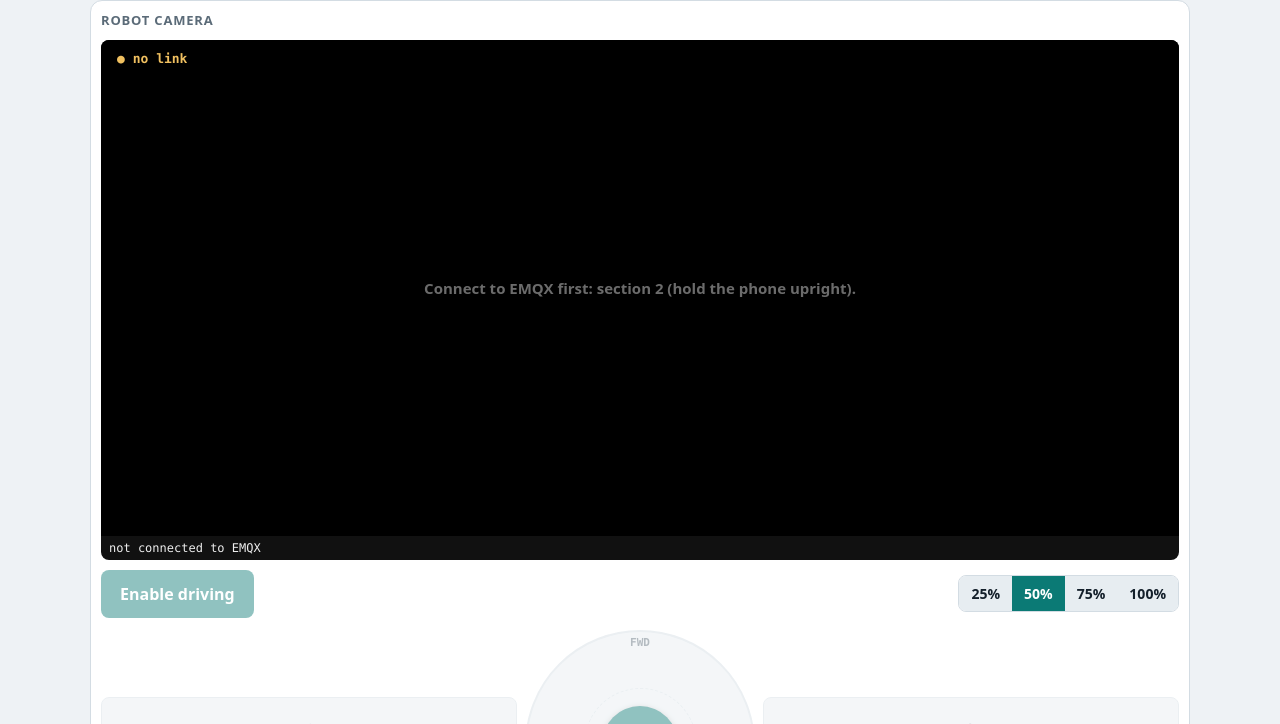
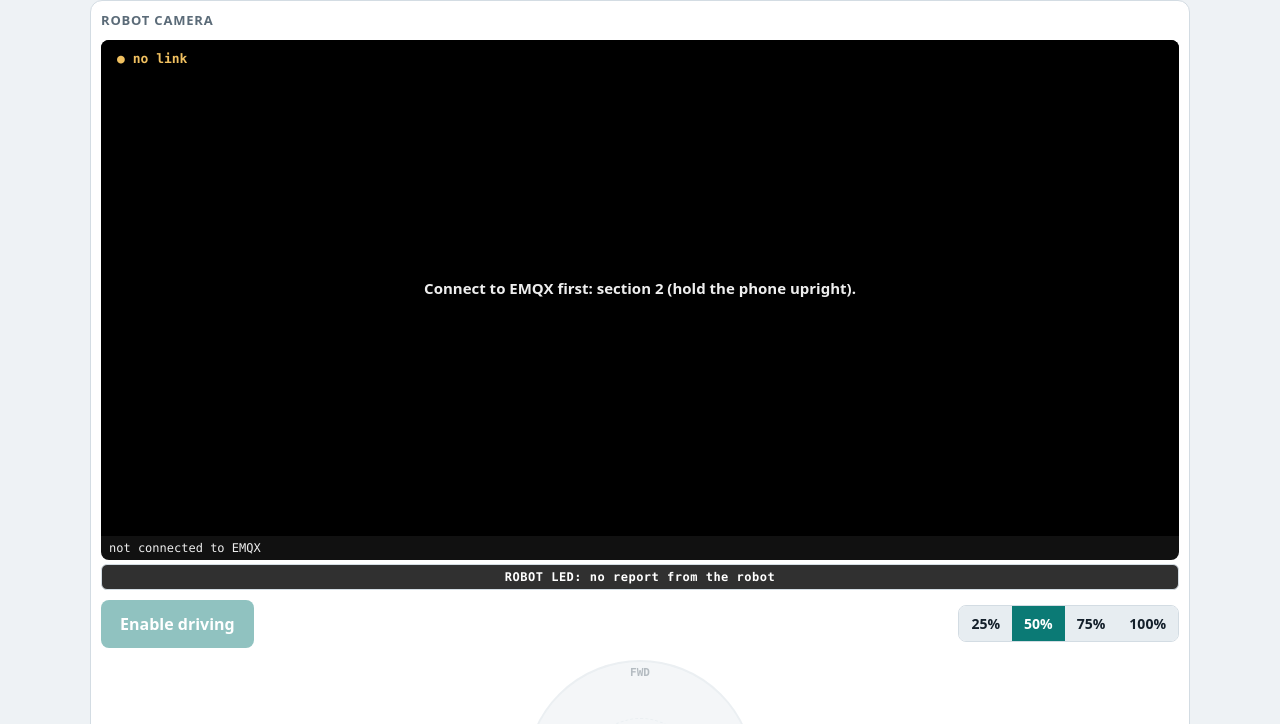
Before and after one commit to louisproy456/rob2-operator, a plain HTML site: page index.html in a window 1280 px wide. Shown: the part 53-777 px from the top of the page. Drawn offline with Linux system fonts and the light colour scheme.

Commit message:
Add files via upload

```diff
--- a/index.html
+++ b/index.html
@@ -2,6 +2,17 @@
 <!--
   Rob2 Operator - universal browser controller for Rob2
   =====================================================
+  REV 0.10 (2026-10-08)  - THE ROBOT'S LED COLOUR under the video
+      * A long thin colour bar right under the video shows the colour the robot's ESP32 LED
+        REPORTS, with the same 11 colours as the tablet app "final1" and the ESP32 firmware:
+          WHITE = STOP          GREEN = FORWARD        ORANGE = BACKWARD
+          BLUE = STRAFE LEFT    CYAN = STRAFE RIGHT    MAGENTA = ROTATE LEFT
+          YELLOW = ROTATE RIGHT LIME = DIAG FWD-LEFT   PINK = DIAG FWD-RIGHT
+          PURPLE = DIAG BACK-LEFT                      TEAL = DIAG BACK-RIGHT
+        and the safety colours: RED = E-STOP, fast blinking RED = WATCHDOG STOP,
+        RED/WHITE = re-arm (let go once), blinking BLUE = no link, blinking WHITE = waiting.
+      * Phone sideways: the colour is a thin line along the top of the screen.
+      * Nothing else changed.
   REV 0.9  (2026-10-08)  - SIMPLER: TOUCH JOYSTICK ONLY
       * The game controller is gone (old sections 3 "Controller" and 4 "Drive", the Learn
         wizard, the control styles and the motion table). Driving from this page is done with
@@ -194,7 +205,7 @@ button.big { font-size: 16px; padding: 12px 18px; }
 .vstop[disabled] { opacity: .45; }
 .vmsg { position: absolute; left: 50%; top: 50%; transform: translate(-50%, -50%); max-width: 84%; text-align: center;
         font: 600 15px var(--sans); color: #eee; background: rgba(0,0,0,.55); padding: 10px 14px; border-radius: 10px; border: 0; }
-button.vmsg { cursor: default; } button.vmsg:not([disabled]) { cursor: pointer; text-decoration: underline; }
+button.vmsg { cursor: default; } button.vmsg[disabled] { opacity: 1; } button.vmsg:not([disabled]) { cursor: pointer; text-decoration: underline; }
 .vfrozen { position: absolute; inset: 0; display: flex; flex-direction: column; align-items: center; justify-content: center;
            background: rgba(198, 40, 40, .45); color: #fff; font: 800 24px var(--sans); text-align: center; letter-spacing: 1px;
            pointer-events: none; padding: 0 12px; }
@@ -205,6 +216,15 @@ button.vmsg { cursor: default; } button.vmsg:not([disabled]) { cursor: pointer;
 .vstrip span { flex: 1 1 auto; min-width: 0; overflow-wrap: anywhere; }
 .vstrip button { white-space: nowrap;  font: 600 12px var(--sans); padding: 5px 9px; border-radius: 6px; background: #333; color: #fff; border: 1px solid #777; }
 .vbelow { margin-top: 8px; display: grid; gap: 6px; }
+/* ---- REV 0.10: the robot's LED colour (a long thin bar under the video) ---- */
+.vled { height: 26px; margin-top: 4px; border-radius: 6px; display: flex; align-items: center; justify-content: center;
+        font: 700 12px var(--mono); letter-spacing: .5px; background: #303030; color: #ddd; border: 1px solid var(--line);
+        transition: background-color .15s; }
+.vled.blink-fast { animation: vledBlink .3s steps(1) infinite; }
+.vled.blink-slow { animation: vledBlink 1s steps(1) infinite; }
+@keyframes vledBlink { 50% { opacity: .25; } }
+@media (prefers-reduced-motion: reduce) { .vled.blink-fast, .vled.blink-slow { animation: none; } }
+
 /* ---- REV 0.8: touch driving (portrait) ---- */
 #tpad { margin-top: 10px; }
 .trow { display: flex; flex-wrap: wrap; gap: 8px; align-items: center; justify-content: space-between; }
@@ -241,6 +261,8 @@ body.tpad-on .vstop, body.tpad-on .vstrip button { display: none; }
   body.vid-on .vstop { top: calc(8px + env(safe-area-inset-top, 0px)); right: calc(8px + env(safe-area-inset-right, 0px));
                        font-size: 16px; padding: 12px 18px; }
   body.vid-on .vstrip span { white-space: nowrap; overflow: hidden; text-overflow: ellipsis; }
+  body.vid-on .vled { position: absolute; left: 0; right: 0; top: 0; height: 6px; margin: 0; border: 0; border-radius: 0;
+                      z-index: 3; font-size: 0; }   /* sideways: a thin colour line along the top edge */
   body.vid-on .vfrozen { font-size: 30px; } body.vid-on .vfrozen small { font-size: 15px; }
   body.vid-on .vstrip { position: absolute; left: 0; right: 0; bottom: 0; z-index: 2; border-radius: 0; background: rgba(0,0,0,.6);
                         padding-left: calc(8px + env(safe-area-inset-left, 0px)); padding-right: calc(8px + env(safe-area-inset-right, 0px));
@@ -252,7 +274,7 @@ body.tpad-on .vstop, body.tpad-on .vstrip button { display: none; }
 
 <header>
   <h1>Rob2 Operator</h1>
-  <span class="rev">REV 0.9 · video + touch joystick</span>
+  <span class="rev">REV 0.10 · video + touch joystick + LED colour</span>
   <span class="step">Motion commands are sent only while "Driving" is ON</span>
 </header>
 
@@ -269,6 +291,7 @@ body.tpad-on .vstop, body.tpad-on .vstrip button { display: none; }
       <button class="vstop" id="vStop" type="button" disabled>STOP ALL</button>
     </div>
     <div class="vstrip"><span id="vStrip">not connected</span><button id="vReset" type="button" disabled>Reset e-stop</button></div>
+    <div class="vled" id="vLed" title="the colour the robot's LED shows">ROBOT LED: ?</div>
 
     <!-- REV 0.8: TOUCH DRIVING (phone upright) -->
     <div id="tpad">
@@ -1135,6 +1158,50 @@ function renderVideo() {
 }
 setInterval(renderVideo, 250);
 renderVideo();
+
+/* =======================================================================
+   REV 0.10 - THE ROBOT'S LED COLOUR
+   The ESP32 reports the colour of its LED ("led" in the robot state, 2 times a second,
+   through the tablet). The SAME colour codes as the tablet app (RobotCmd) and the ESP32
+   firmware (LED_WORD), so the page, the tablet and the robot always show the same colour.
+   ======================================================================= */
+const LED_HEX = {                     // word -> colour (identical to final1 and the ESP32 firmware)
+  WHITE: "#E0E0E0", GREEN: "#00C853", ORANGE: "#FF6D00", BLUE: "#2962FF", CYAN: "#00B8D4",
+  MAGENTA: "#D500F9", YELLOW: "#FFD600", LIME: "#AEEA00", PINK: "#FF80AB", PURPLE: "#8000FF",
+  TEAL: "#1DE9B6", RED: "#D50000", GREY: "#9E9E9E",
+};
+const LED_MEANS = {                   // the 11 rows of the truth table
+  WHITE: "STOP", GREEN: "FORWARD", ORANGE: "BACKWARD", BLUE: "STRAFE LEFT", CYAN: "STRAFE RIGHT",
+  MAGENTA: "ROTATE LEFT", YELLOW: "ROTATE RIGHT", LIME: "DIAG FWD-LEFT", PINK: "DIAG FWD-RIGHT",
+  PURPLE: "DIAG BACK-LEFT", TEAL: "DIAG BACK-RIGHT",
+};
+function inkFor(hex) {                // black or white letters, whichever is easier to read
+  const v = parseInt(hex.slice(1), 16), r = v >> 16, g = (v >> 8) & 255, b = v & 255;
+  return (0.299 * r + 0.587 * g + 0.114 * b) > 150 ? "#111" : "#fff";
+}
+function renderLed() {
+  const el = $("vLed");
+  const fresh = link.client && link.connected && link.stateRx && performance.now() - link.stateRx < 1500;
+  const word = fresh ? String(link.robotState.led ?? "") : "";
+  let bg = "#303030", text = "ROBOT LED: no report from the robot", blink = "";
+  if (word) {
+    const first = word.split(/[ /(]/)[0];
+    if (word === "RED")                      { bg = LED_HEX.RED;   text = "RED = E-STOP (press Reset e-stop)"; }
+    else if (word.startsWith("RED (fast"))   { bg = LED_HEX.RED;   text = "RED blinking = WATCHDOG STOP (commands stopped coming)"; blink = "blink-fast"; }
+    else if (word.startsWith("RED/WHITE"))   { bg = `linear-gradient(90deg, ${LED_HEX.RED} 50%, ${LED_HEX.WHITE} 50%)`; text = "RED/WHITE = let go once (send STOP) to re-arm"; }
+    else if (word.startsWith("BLUE (blink")) { bg = LED_HEX.BLUE;  text = "BLUE blinking = NO LINK (tablet ↔ robot)"; blink = "blink-slow"; }
+    else if (word.startsWith("WHITE (blink")){ bg = LED_HEX.WHITE; text = "WHITE blinking = WAITING for an operator"; blink = "blink-slow"; }
+    else if (first === "GREY")               { bg = LED_HEX.GREY;  text = "GREY = wheel test (assembly mode)"; }
+    else if (LED_HEX[first])                 { bg = LED_HEX[first]; text = `${first} = ${LED_MEANS[first] || ""}`; }
+    else text = `ROBOT LED: ${word}`;
+  }
+  el.style.background = bg;
+  el.style.color = bg.startsWith("#") ? inkFor(bg) : "#111";
+  el.className = "vled" + (blink ? " " + blink : "");
+  el.textContent = text;
+}
+setInterval(renderLed, 200);
+renderLed();
 </script>
 <script>
 "use strict";
```
